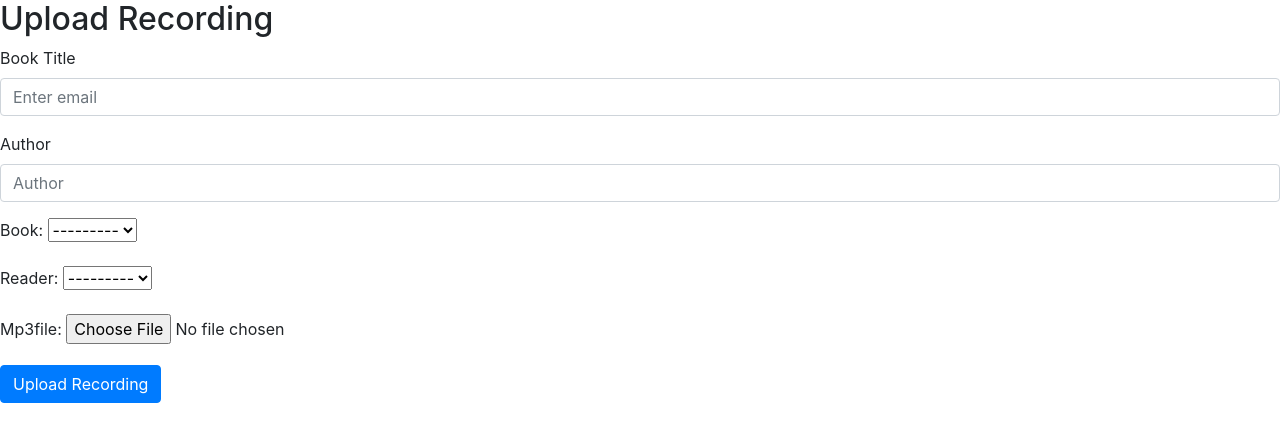
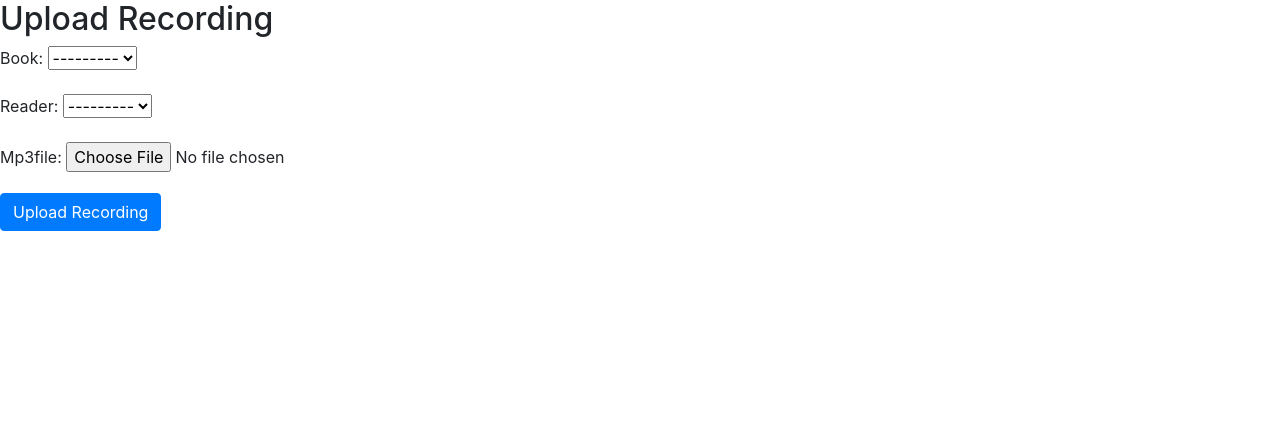
Before and after one commit to fabie37/Lector, a Django app: page /lector/uploads/ in a window 1280 px wide. Shown: the part 222-664 px from the top of the page. Run offline with Django 3.2, Linux system fonts and the light colour scheme; data that the repository does not hold is empty; some libraries are stand-ins or nearby versions.

Commit message:
Need to sync with Fab

```diff
--- a/lector_app/templates/lector-app/uploads.html
+++ b/lector_app/templates/lector-app/uploads.html
@@ -5,15 +5,7 @@
 {% block content %}
 <h2>Upload Recording</h2>
 
-  <form method="post" enctype="multipart/form-data">
-                      <div class="form-group">
-                        <label for="booktitle">Book Title</label>
-                        <input type="text" class="form-control" id="booktitle" aria-describedby="emailHelp" placeholder="Enter email">
-                    </div>
-                    <div class="form-group">
-                        <label for="author">Author</label>
-                        <input type="text" class="form-control" id="author" placeholder="Author">
-                    </div>
+
     {% csrf_token %}
 	{{form.as_p}}
     <button type="submit" class="btn btn-primary" >Upload Recording</button>
--- a/lector_app/views.py
+++ b/lector_app/views.py
@@ -25,10 +25,6 @@ def details(request):
 
 def library(request):
     return render(request, 'lector-app/library.html')
-
-
-# def uploads(request):
-#     return render(request, 'lector-app/uploads.html')
 
 
 def login(request):
```
